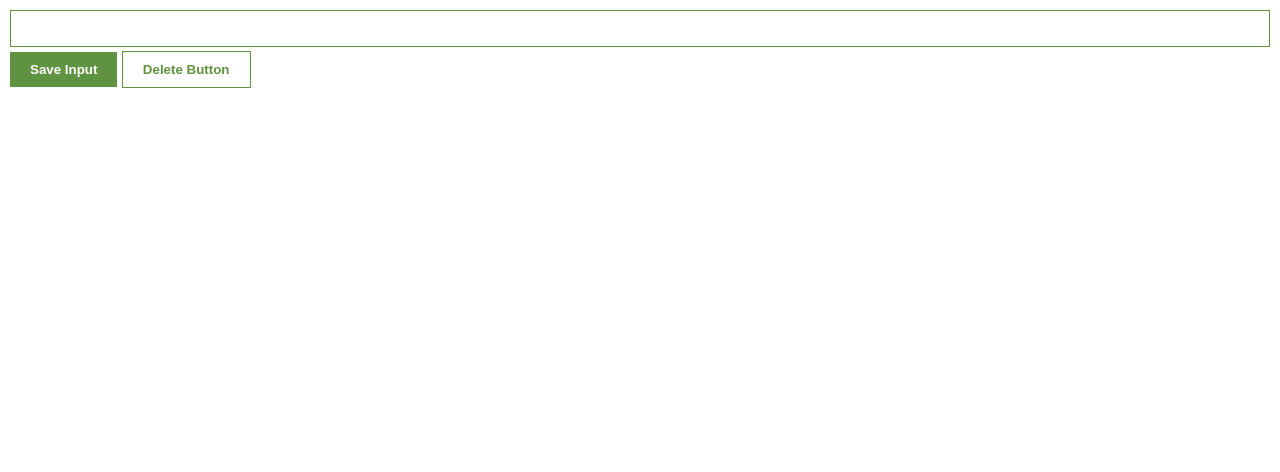
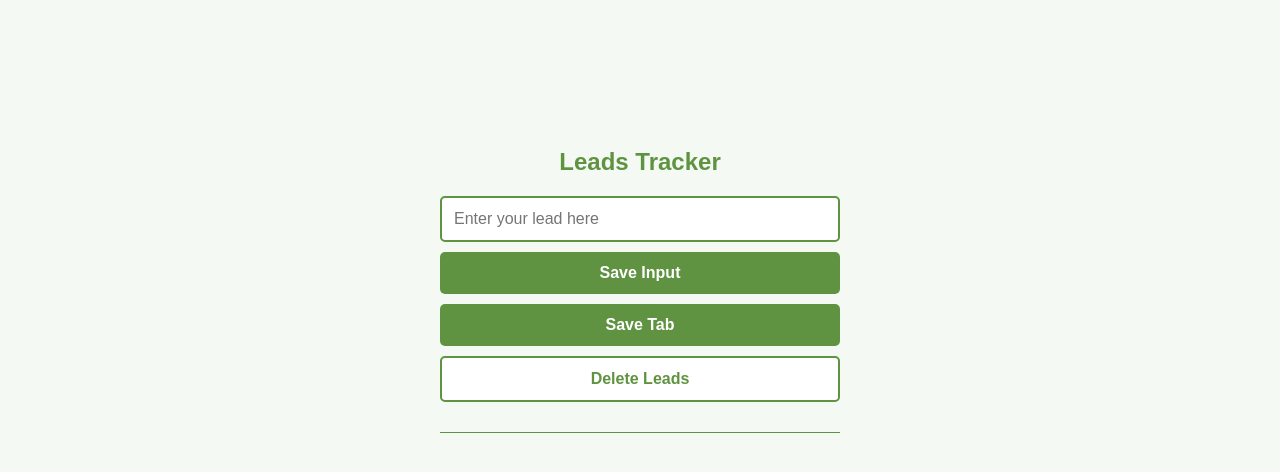
Before and after one commit to BasiraMehrzad24/Leads-Traker-Chrome, a website built with Vite: page index.html in a window 1280 px wide. Built offline with nearby package versions, Linux system fonts and the light colour scheme.

Commit message:
finshed leads tracker chrome extensions

```diff
--- a/index.css
+++ b/index.css
@@ -1,31 +1,74 @@
 body {
     margin: 0;
-    padding: 10px;
+    padding: 0;
     font-family: Arial, Helvetica, sans-serif;
     min-width: 400px;
+    background-color: #f4f9f4;
+    color: #333;
+    display: flex;
+    justify-content: center;
+    align-items: flex-start;
+    height: 100vh;
+}
+
+h2 {
+    font-size: 24px;
+    color: #5f9341;
+    margin-bottom: 20px;
+    font-weight: bold;
+    text-align: center;
+}
+
+.container {
+    width: 100%;
+    max-width: 400px;
+    text-align: center;
+    margin-top: 10%;
 }
 
 input {
     width: 100%;
-    padding: 10px;
+    padding: 12px;
     box-sizing: border-box;
-    border: 1px solid #5f9341;
-    margin-bottom: 4px;
+    border: 2px solid #5f9341;
+    border-radius: 5px;
+    margin-bottom: 10px;
+    font-size: 16px;
+    outline: none;
+    transition: border-color 0.3s ease;
+}
+
+input:focus {
+    border-color: #3e6d2e;
 }
 
 button {
     background: #5f9341;
     color: white;
-    padding: 10px 20px;
+    padding: 12px;
     border: none;
     font-weight: bold;
+    font-size: 16px;
+    border-radius: 5px;
+    cursor: pointer;
+    transition: background-color 0.3s ease;
+    width: 100%;
+    margin-bottom: 10px;
 }
-#delete-btn{
+
+button:hover {
+    background: #3e6d2e;
+}
+
+#delete-btn {
     background: white;
     color: #5f9341;
-    padding: 10px 20px;
-    border: 1px solid #5f9341 ;
-    font-weight: bold;
+    border: 2px solid #5f9341;
+}
+
+#delete-btn:hover {
+    background: #5f9341;
+    color: white;
 }
 
 ul {
@@ -35,9 +78,23 @@ ul {
 }
 
 li {
-    margin-top: 5px;
+    margin-top: 10px;
+    font-size: 16px;
 }
 
 a {
     color: #5f9341;
+    text-decoration: none;
+    font-weight: bold;
+    transition: color 0.3s ease;
 }
+
+a:hover {
+    color: #3e6d2e;
+}
+hr {
+    border: 0;
+    height: 1px;
+    background: #5f9341;
+    margin: 20px 0;
+}
--- a/index.html
+++ b/index.html
@@ -3,11 +3,15 @@
         <link rel="stylesheet" href="index.css">
     </head>
     <body>
-        <input type="text" id="input-el">
-        <button id="input-btn">Save Input</button>
-        <button id="delete-btn" >Delete Button</button>
-        <ul id="ul-el">
-        </ul>
+        <div class="container">
+            <h2>Leads Tracker</h2>
+            <input type="text" id="input-el" placeholder="Enter your lead here">
+            <button id="input-btn">Save Input</button>
+            <button id="tab-btn">Save Tab</button>
+            <button id="delete-btn">Delete Leads</button>
+            <hr>
+            <ul id="ul-el"></ul>
+        </div>
         <script src="index.js"></script>
     </body>
 </html>
--- a/index.js
+++ b/index.js
@@ -4,12 +4,23 @@ const inputEl = document.getElementById("input-el")
 const inputBtn = document.getElementById("input-btn")
 const ulEl = document.getElementById("ul-el")
 const deleteBtn = document.getElementById("delete-btn")
-const leadsFromLocalStorage = JSON.parse( localStorage.getItem("myLeads") )
+const leadsFromLocalStorage = JSON.parse(localStorage.getItem("myLeads"))
+const tabBtn = document.getElementById("tab-btn")
+
 
 if (leadsFromLocalStorage) {
     myLeads = leadsFromLocalStorage
     render(myLeads)
 }
+
+tabBtn.addEventListener("click", function () {
+    chrome.tabs.query({active:true , currentWindow:true }, function(tabs){
+        myLeads.push(tabs[0].url)
+        localStorage.setItem("myLeads", JSON.stringify(myLeads))
+        render(myLeads)
+    })
+})
+
 
 function render(leads) {
     let listItems = ""
@@ -25,15 +36,15 @@ function render(leads) {
     ulEl.innerHTML = listItems
 }
 
-deleteBtn.addEventListener("dblclick", function() {
+deleteBtn.addEventListener("dblclick", function () {
     localStorage.clear()
     myLeads = []
     render(myLeads)
 })
 
-inputBtn.addEventListener("click", function() {
+inputBtn.addEventListener("click", function () {
     myLeads.push(inputEl.value)
     inputEl.value = ""
-    localStorage.setItem("myLeads", JSON.stringify(myLeads) )
+    localStorage.setItem("myLeads", JSON.stringify(myLeads))
     render(myLeads)
 })
```
Also changed, not shown: manifest.json.
